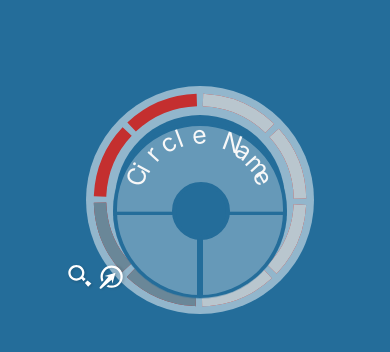
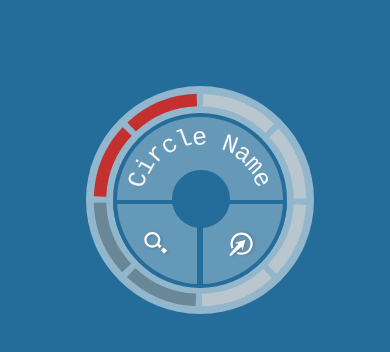
Before and after one commit to Blondish/Trial, a React (Create React App) app: page / in a window 390 px wide. Shown: the top 352 px of the page. Built offline with nearby package versions, Linux system fonts and the light colour scheme.

Commit message:
fixed alignment and responsiveness

```diff
--- a/src/App.css
+++ b/src/App.css
@@ -1,7 +1,9 @@
+
 body {
   background-color:#246D9A;
   width: 100%;
   height: 100%;
+  font-family: monospace
 }
 
 .container {
@@ -11,52 +13,43 @@ body {
   display: flex;
   align-items: center;
   position: absolute;
-  /* left: 50%; */
-  /* top: 50%; */
   width: 400px;
   height: 400px;
 }
 
 .mainCircle {
-  background-color: white;
-  opacity: 0.5;
+  background-color: rgba(255, 255, 255, 0.5);
   top: 50%;
   left: 50%;
   width: 228px;
   height: 228px;
-  /* position: relative; */
   border-radius: 50%;
 }
 
 .smallerCircle1 {
   top: 50%;
-  /* left: 50%; */
-  /* margin: -200px; */
   width: 200px;
   height: 200px;
-  /* position: absolute; */
   border-radius: 50%;
 }
 
+    /* Blue Circle */
+
+
 .smallerCircle2 {
   background-color: #246D9A;
-  /* top: 50%; */
-  /* left: 50%; */
-  /* margin: 0 0; */
   width: 170px;
   height: 170px;
   position: absolute;
   border-radius: 50%;
 }
 
+    /* Pie Circle */
 
 
 .sp-pie {
   width: 400px;
   height: 400px;
-}
-
-.sp-pie {
   transform: rotate(-87deg);
   stroke-width: 2px;
   fill: transparent;
@@ -64,7 +57,7 @@ body {
 
 .sp-pie-slice-1 {
   stroke: #C42F2F;
-  stroke-dasharray: 11.5 1
+  stroke-dasharray: 0 75 11.5 1 11.5 1
 }
 
 .sp-pie-slice-3 {
@@ -77,76 +70,22 @@ body {
   stroke-dasharray: 11.5, 1, 11.5, 1, 11.5, 1, 11.5, 51;
 }
 
-
-.sp-pie-2 {
-  width: 400px;
-  height: 400px;
-}
-
-.sp-pie-2 {
-  transform: rotate(-87deg);
-  stroke-width: 3;
-  fill: transparent;
-}
-
-.sp-pie-2-slice-1 {
-  stroke: #C42F2F;
-  stroke-dasharray: 11.5 1
-}
-
-.sp-pie-2-slice-2 {
-  stroke:#6A8798;
-  stroke-dasharray: 0, 50, 11.5, 1, 11.5, 1;
-}
-
-.smallerCircle3 {
-  background-color: yellow;
-  opacity: 0.5;
-  width: 150px;
-  height: 150px;
-  position: absolute;
-  border-radius: 50%;
-}
+    /*Internal Circle */
 
 
-.inline{
+.shared{
   display: inline-block;
-}
-
-.push{
-  position  : relative;
+  position: relative;
   width: 80px;
   height: 80px;
   border: 4px solid #246D9A;
 }
 
-
-.push-bottom-right{
-  border-right: 2px solid #246D9A
-}
-.push-bottom-left{
-  border-left: 2px solid #246D9A
+.rw{
+  margin-bottom:-9px;
 }
 
-.rw{
-  margin-bottom:-9px;
-
-}
-
-.b-r{
-  border-bottom-right-radius : 100%;
-}
-
-.b-l{
-  border-bottom-left-radius : 100%;
-}
-
-
-.t-r{
-  border-top-right-radius : 100%;
-}
-
-.green{
+.top{
   background-color : white;
   border-top-right-radius: 90px;
   border-top-left-radius: 90px;
@@ -154,22 +93,26 @@ body {
   width: 166px;
   height: 86px;
   z-index: 1;
+  top: 2px;
 }
 
-.yellow{
-  background-color : white;
-opacity: 0.3;
+.bottom-left{
+  background-color : #6599B8;
   border-right: 3px solid #246D9A;
   z-index: 1;
+  border-bottom-left-radius : 100%;
 }
 
-.blue{
-  background-color : white;
-  opacity: 0.3;
+.bottom-right{
+  background-color : #6599B8;
   border-left: 3px solid #246D9A;
   z-index: 1;
+  border-bottom-right-radius : 100%;
 
 }
+
+    /* Circle Text */
+
 
 .wrap{
   width: 174px;
@@ -177,9 +120,8 @@ opacity: 0.3;
     border-radius: 100%;
     position: relative;
     text-align: center;
-    margin: -160px 113px;
     background-color: #246D9A;
-    top: 10vh;
+    margin: 27px 27px
 }
 
 .wrap-in{
@@ -200,12 +142,16 @@ opacity: 0.3;
     background-color: #246D9A;
     border: 4px solid #246D9A;
 }
+
+
+    /* Circle Text */
+
+
 div.circTxt {
-  /*allows for centering*/
   display: inline-block;
-  /*adjust as needed*/
-  margin-bottom: 269px;
+  top: 11px;
   color: whitesmoke;
+  position: absolute;
 }
 
 div.circTxt span {
@@ -214,6 +160,9 @@ div.circTxt span {
   position: absolute;
 
 }
+
+    /* Icons*/
+
 
  .magnifier {
   position: absolute;
--- a/src/App.js
+++ b/src/App.js
@@ -1,33 +1,31 @@
 import './App.css';
-import CircularTest from './CircularTest';
+import CircularText from './CircularText';
 import magnifier from "./assets/Magnifier.svg"
-import visit from "./assets/Visit Arrow.svg"
+import visit from "./assets/VisitArrow.svg"
 
 
 
 function App() {
-
-  // function circularText(txt, radius) {
-  //   txt = txt.split("");
-
-  //   var deg = 150 / txt.length,
-  //     origin = 289
-  //   let textResult;
-
-  //   txt.forEach((ea) => {
-  //     ea = `<p style='height:${radius}px;position:absolute;transform:rotate(${origin}deg);transform-origin:0 100%'>${ea}</p>`;
-  //     textResult += ea;
-  //     origin += deg;
-  //   });
-  //   return textResult;
-  // }
-  // const text = circularText("MyText", 100)
   return (
     <>
       <div className="container">
-        <div className="mainCircle"></div>
-        <div className="smallerCircle2"></div>
+        <div className="mainCircle">
+          <div className="wrap">
+            <div className="circTxt"><CircularText text="Circle Name" arc={150} radius={80} /></div>
+            <div className="wrap-in">
+              <div className="rw">
+                <div className="shared top"></div>
+              </div>
+              <div className="rw">
+                <div className="shared bottom-left" style={{ backgroundImage: `url(${magnifier})`, backgroundRepeat: "no-repeat", backgroundPosition: "center" }}></div>
+                <div className="shared bottom-right" style={{ backgroundImage: `url(${visit})`, backgroundRepeat: "no-repeat", backgroundPosition: "center" }}></div>
+              </div>
+            </div>
+            <div className="center"></div>
+          </div>
+        </div>
 
+        {/* <div className="smallerCircle2"></div> */}
       </div>
       <div className="smallerCircle1">
         <svg viewBox="0 0 64 64" className="sp-pie">
@@ -37,23 +35,8 @@ function App() {
         </svg>
 
       </div>
-      <div className="wrap">
-        <div className="wrap-in">
-          <div className="rw">
-            <div className="inline push green" id='3' ></div>
-          </div>
-          <div className="rw">
-            <div className="b-l inline push yellow" id='1'></div>
-            <div className="b-r inline push blue" id='0'></div>
-          </div>
-        </div>
-        <div className="center"></div>
-      </div>
-      <div className="container">
-        <div className="circTxt" id="test" ><CircularTest text="Circle Name" arc={150} radius={83} /></div>
-      </div>
-      <img className="magnifier" src={magnifier}></img>
-      <img className="visit" src={visit}></img>
+
+
     </>
   );
 }
--- a/src/CircularTest.js
+++ /dev/null
@@ -1,23 +0,0 @@
-import React from "react"
-
-const CircularTest = ({ text, arc, radius }) => {
-    const characters = text.split('');
-    const degree = arc / characters.length;
-    let origin = 289;
-
-    return (
-        <>
-            {characters.map((char, i) => (
-                <span style={{ height: `${radius}px`, position: "absolute", transform: `rotate(${degree * i - arc / 2}deg)`, transformOrigin: `0 ${radius}px 0` }}>
-                    {char}</span>
-
-            )
-
-            )}
-
-        </>
-
-    );
-}
-
-export default CircularTest
--- /dev/null
+++ b/src/CircularText.js
@@ -0,0 +1,28 @@
+import React from "react"
+
+const CircularText = ({ text, arc, radius }) => {
+    const characters = text.split('');
+    const degree = arc / characters.length;
+    let origin = 289;
+
+    return (
+        <>
+            {characters.map((char, i) => (
+                <span key={i} style={{
+                    height: `${radius}px`,
+                    position: "absolute",
+                    transform: `rotate(${degree * i - arc / 2}deg)`,
+                    transformOrigin: `0 ${radius}px 0`
+                }}>
+                    {char}</span>
+
+            )
+
+            )}
+
+        </>
+
+    );
+}
+
+export default CircularText
```
Also changed, not shown: src/assets/VisitArrow.svg (renamed from src/assets/Visit Arrow.svg), 1 other file (tests, documents, lock files or other folders).
